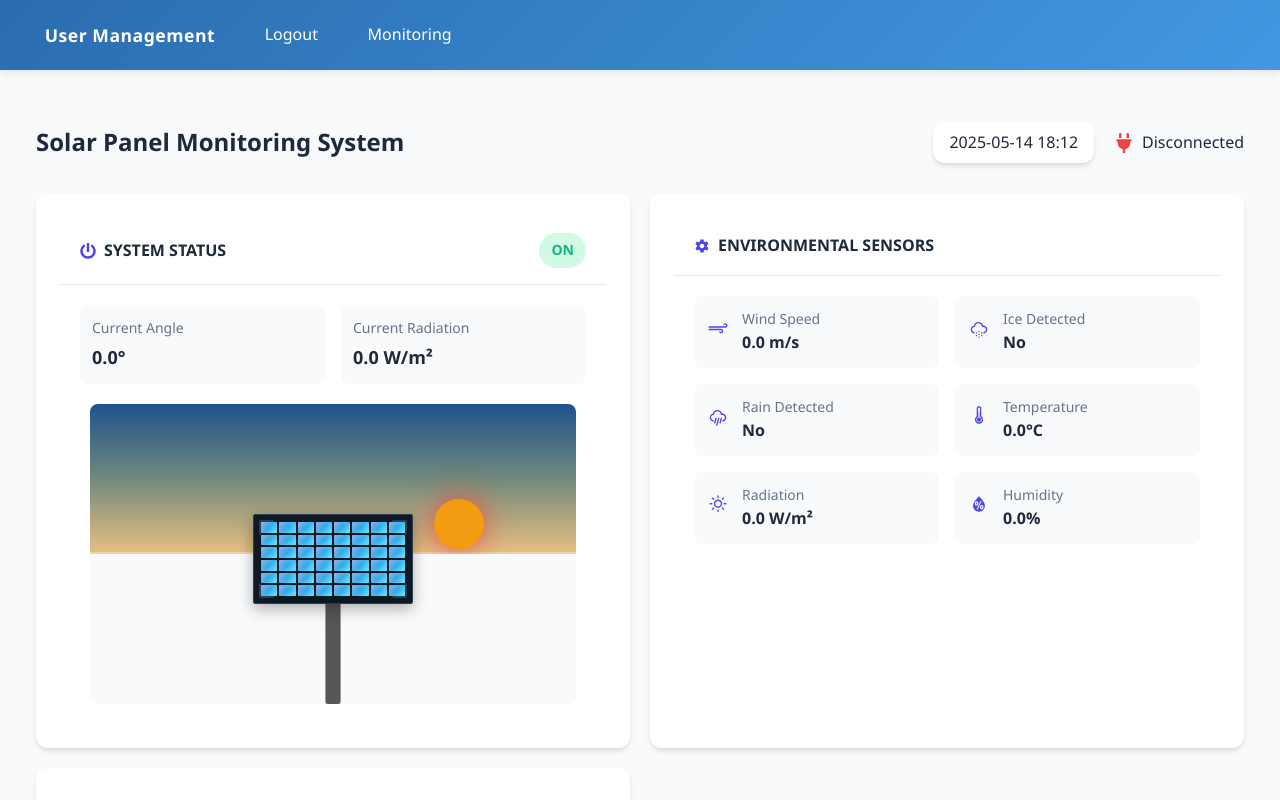
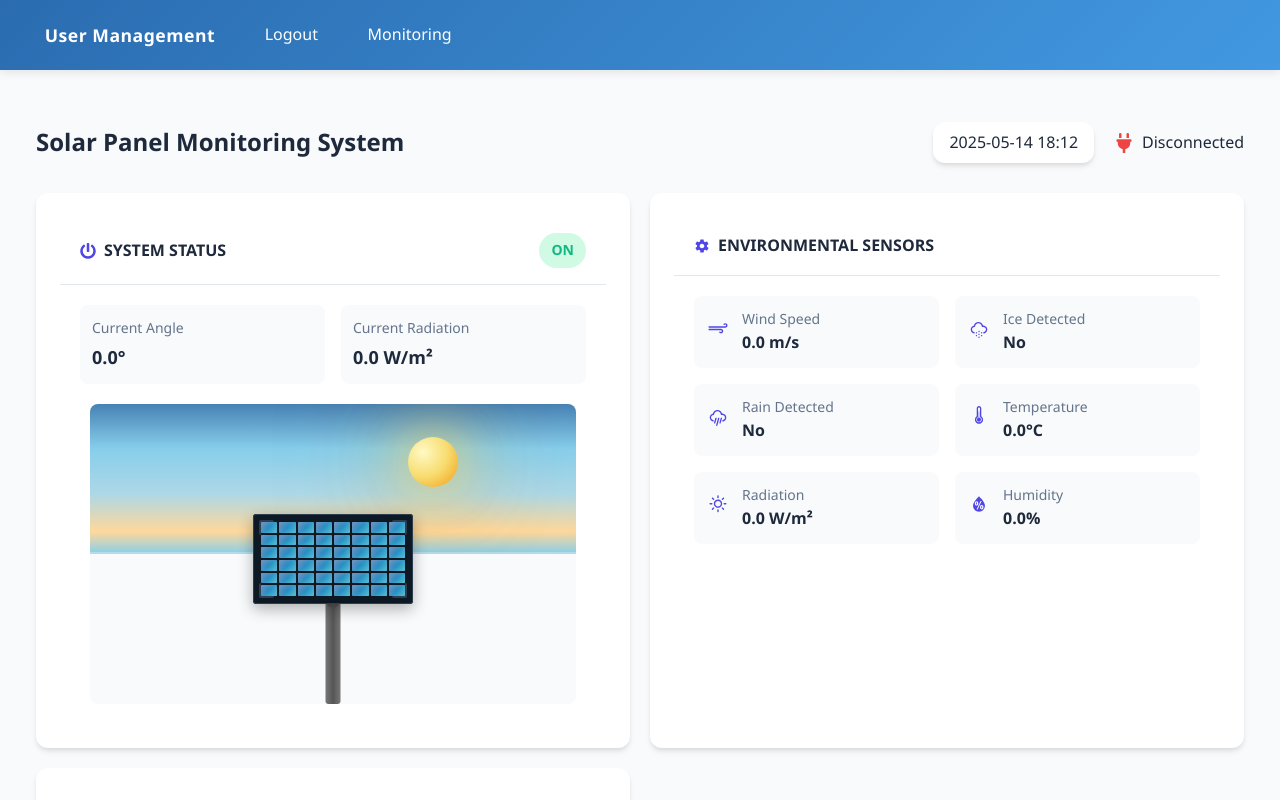
Before and after one commit to gripexdev/solar-panel-monitoring-system-full, a React (Create React App) app in the folder front/: page /monitoring in a window 1280 px wide. Shown: the top 800 px of the page. Built offline with nearby package versions, Linux system fonts and the light colour scheme; no server answers; sample sign-in values are in the browser's storage.

Commit message:
new design to solar panel

```diff
--- a/front/src/MonitoringDashboard.js
+++ b/front/src/MonitoringDashboard.js
@@ -272,6 +272,7 @@ function MonitoringDashboard() {
 								temperature={sensorData.temperature}
 								pvAngle={sensorData.pvAngle}
 								timeOfDay={getCurrentTimeOfDay()}
+								efficiency={sensorData.efficiency}
 							/>
 						</div>
 					</div>
--- a/front/src/components/SolarPanel.jsx
+++ b/front/src/components/SolarPanel.jsx
@@ -1,34 +1,131 @@
-import React, { useEffect, useRef } from "react";
+import React, { useEffect, useRef, useState } from "react";
 import "./SolarPanel.css";
 
-const SolarPanel = ({ pvAngle = 0, temperature = 0, timeOfDay = 0.5 }) => {
+const SolarPanel = ({ pvAngle = 0, temperature = 0, timeOfDay = 0.5, efficiency = 0 }) => {
     const panelRef = useRef(null);
     const sunRef = useRef(null);
+    const [isOptimalAngle, setIsOptimalAngle] = useState(false);
+
+    // Calculate optimal sun tracking
+    const calculateOptimalAngle = (timeOfDay) => {
+        // Simulate optimal tracking angle based on sun position
+        const sunAngle = (timeOfDay - 0.5) * 90; // -45 to +45 degrees
+        return Math.max(-45, Math.min(45, sunAngle));
+    };
 
     useEffect(() => {
         if (panelRef.current) {
             const angle = typeof pvAngle === 'number' ? pvAngle : 0;
+            const optimalAngle = calculateOptimalAngle(timeOfDay);
+            const angleDifference = Math.abs(angle - optimalAngle);
+
+            if (angleDifference < 15) {
+                panelRef.current.classList.add('sun-aligned');
+                setIsOptimalAngle(true);
+            } else {
+                panelRef.current.classList.remove('sun-aligned');
+                setIsOptimalAngle(false);
+            }
+
             panelRef.current.style.transform = `translateX(-50%) rotate(${angle}deg)`;
         }
-    }, [pvAngle]);
+    }, [pvAngle, timeOfDay]);
 
     useEffect(() => {
         if (sunRef.current) {
-            const x = timeOfDay * 100;
-            const y = 50 + (Math.sin(timeOfDay * Math.PI) * 50);
+            // Enhanced sun movement with more realistic arc
+            const normalizedTime = Math.max(0, Math.min(1, timeOfDay));
+            const sunArc = Math.sin(normalizedTime * Math.PI);
 
-            sunRef.current.style.left = `${Math.min(90, Math.max(10, x))}%`;
-            sunRef.current.style.top = `${Math.min(80, Math.max(20, y))}%`;
+            // Horizontal position (10% to 90% of container width)
+            const x = 10 + (normalizedTime * 80);
 
-            if (timeOfDay < 0.25 || timeOfDay > 0.75) {
-                sunRef.current.style.background = '#f39c12';
-                sunRef.current.style.boxShadow = '0 0 30px #e74c3c';
+            // Vertical position with realistic sun arc (higher at midday)
+            const y = 80 - (sunArc * 60); // From 80% to 20% at peak
+
+            sunRef.current.style.left = `${x}%`;
+            sunRef.current.style.top = `${y}%`;
+
+            // Dynamic sun appearance based on time of day
+            if (normalizedTime < 0.2 || normalizedTime > 0.8) {
+                // Sunrise/sunset colors
+                sunRef.current.style.background = 'radial-gradient(circle at 30% 30%, #fff9c4, #f7dc6f, #e74c3c)';
+                sunRef.current.style.boxShadow = `
+                    0 0 40px rgba(231, 76, 60, 0.8),
+                    0 0 80px rgba(231, 76, 60, 0.6),
+                    0 0 120px rgba(231, 76, 60, 0.4)
+                `;
+            } else if (normalizedTime < 0.4 || normalizedTime > 0.6) {
+                // Morning/evening colors
+                sunRef.current.style.background = 'radial-gradient(circle at 30% 30%, #fff9c4, #f7dc6f, #f39c12)';
+                sunRef.current.style.boxShadow = `
+                    0 0 50px rgba(247, 220, 111, 0.9),
+                    0 0 90px rgba(243, 156, 18, 0.7),
+                    0 0 130px rgba(243, 156, 18, 0.5)
+                `;
             } else {
-                sunRef.current.style.background = '#f1c40f';
-                sunRef.current.style.boxShadow = '0 0 50px #f39c12';
+                // Midday sun
+                sunRef.current.style.background = 'radial-gradient(circle at 30% 30%, #ffffff, #fff9c4, #f1c40f)';
+                sunRef.current.style.boxShadow = `
+                    0 0 60px rgba(255, 255, 255, 1),
+                    0 0 100px rgba(241, 196, 15, 0.8),
+                    0 0 140px rgba(241, 196, 15, 0.6)
+                `;
+            }
+
+            // Adjust sky background based on time of day
+            const skyContainer = sunRef.current.parentElement;
+            if (skyContainer) {
+                let skyGradient;
+                if (normalizedTime < 0.2 || normalizedTime > 0.8) {
+                    // Dawn/dusk
+                    skyGradient = `linear-gradient(
+                        to bottom,
+                        #2c1810 0%,
+                        #8b4513 30%,
+                        #ff7f50 60%,
+                        #ffd700 85%,
+                        #ff6347 100%
+                    )`;
+                } else if (normalizedTime < 0.4 || normalizedTime > 0.6) {
+                    // Morning/evening
+                    skyGradient = `linear-gradient(
+                        to bottom,
+                        #4682b4 0%,
+                        #87ceeb 30%,
+                        #add8e6 60%,
+                        #ffd89b 85%,
+                        #87ceeb 100%
+                    )`;
+                } else {
+                    // Midday
+                    skyGradient = `linear-gradient(
+                        to bottom,
+                        #1e3c72 0%,
+                        #2a5298 30%,
+                        #87ceeb 60%,
+                        #e0f6ff 85%,
+                        #87ceeb 100%
+                    )`;
+                }
+                skyContainer.style.background = skyGradient;
             }
         }
     }, [timeOfDay]);
+
+    // Generate panel cells with animation delay
+    const generatePanelCells = () => {
+        return Array.from({ length: 48 }).map((_, i) => (
+            <div
+                key={i}
+                className="panel-cell"
+                style={{
+                    animationDelay: `${i * 0.05}s`,
+                    opacity: isOptimalAngle ? 1 : 0.8
+                }}
+            />
+        ));
+    };
 
     return (
         <div className="solar-panel-container">
@@ -38,22 +135,20 @@ const SolarPanel = ({ pvAngle = 0, temperature = 0, timeOfDay = 0.5 }) => {
                     className="sun"
                     style={{
                         left: '50%',
-                        top: '100%'
+                        top: '80%'
                     }}
                 />
                 <div className="horizon" />
             </div>
 
             <div className="panel-mount">
-                <div className="mounting-pole">
-                    <div className="pole-shadow"></div>
+                <div className="mounting-pole"></div>
+                <div className="pole-top">
+                    <div className="bracket"></div>
                 </div>
-                <div className="panel-connection"></div>
                 <div ref={panelRef} className="solar-panel">
                     <div className="panel-cells">
-                        {Array.from({ length: 48 }).map((_, i) => (
-                            <div key={i} className="panel-cell" />
-                        ))}
+                        {generatePanelCells()}
                     </div>
                     <div className="panel-frame">
                         <div className="frame-corner tl"></div>
```
